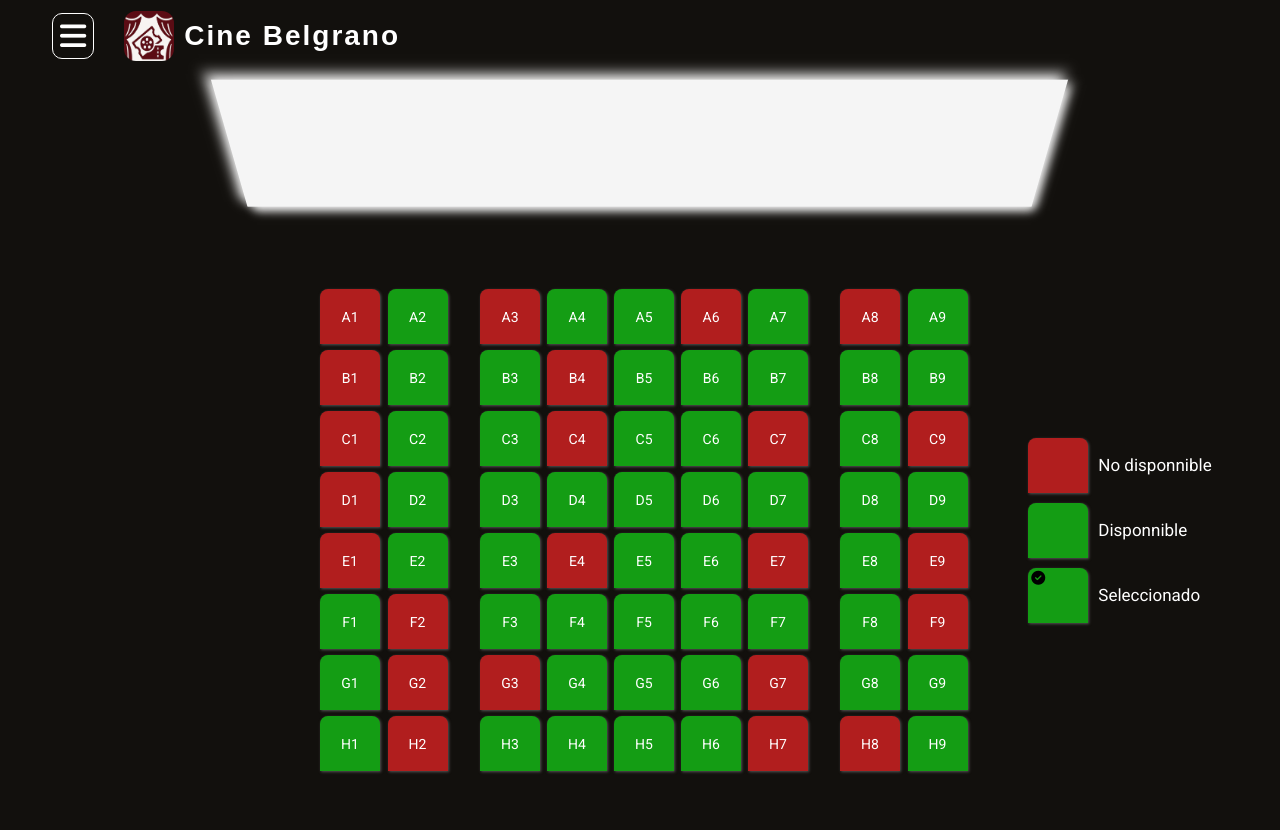
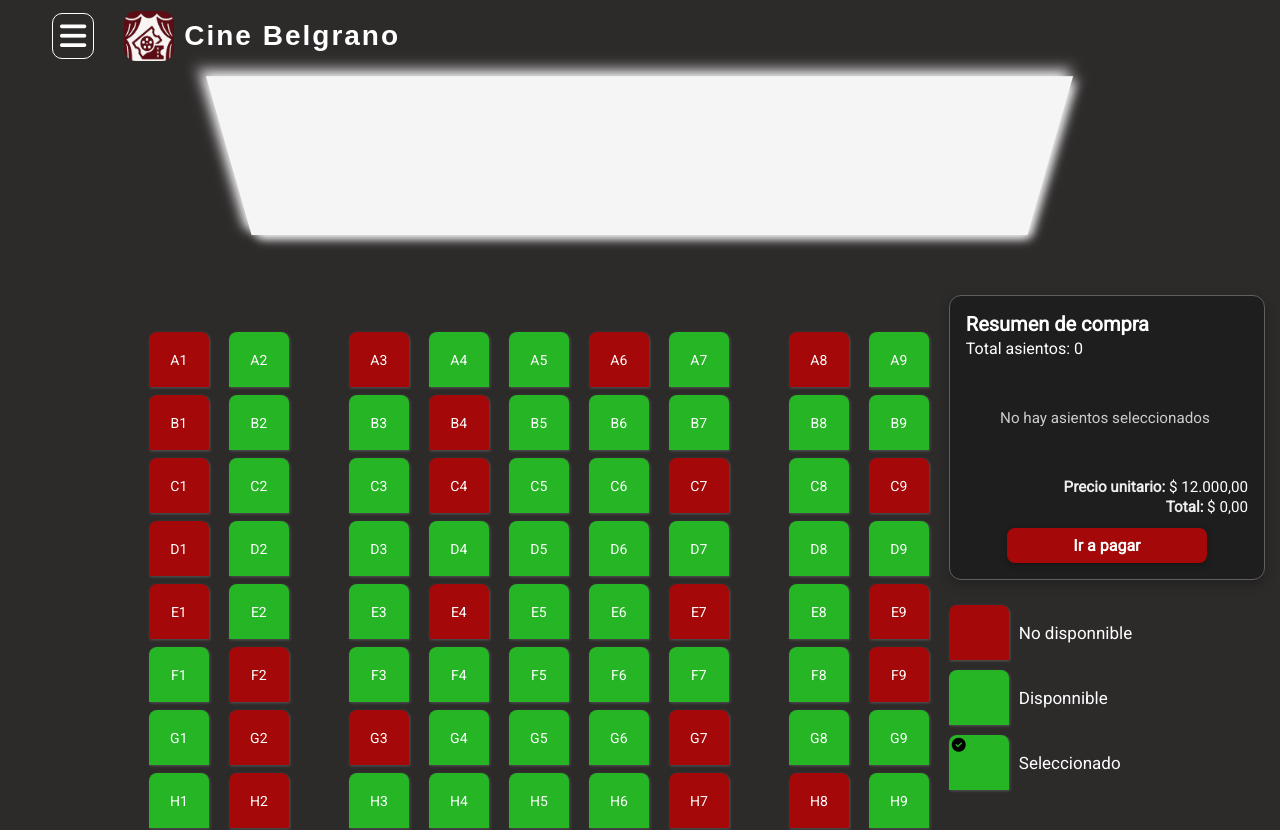
Before and after one commit to DiegoVargasFalla/cine, a Vue app: page /tickets in a window 1280 px wide. Shown: the top 830 px of the page. Built offline with nearby package versions, Linux system fonts and the light colour scheme; a web font is replaced by a local one.

Commit message:
responsive seat table and buy car

```diff
--- a/src/App.vue
+++ b/src/App.vue
@@ -1,10 +1,11 @@
 <script setup>
+import MainView from './views/MainView.vue';
 
 </script>
 
 <template>
   <div class="div-main-app">
-    <RouterView></RouterView>
+    <MainView></MainView>
   </div>
 </template>
 
--- a/src/components/modules/buttons/loginRegisterButton.vue
+++ b/src/components/modules/buttons/loginRegisterButton.vue
@@ -17,7 +17,7 @@
   }
 
   .cine-button {
-    background-color: #800020; /* bordo */
+    background-color: #a40808; /* bordo */
     color: white;
     font-family: "Cal Sans", sans-serif;
     font-size: 16px;
@@ -32,7 +32,7 @@
   }
 
   .cine-button:hover {
-    background-color: #a52a2a; /* tono más claro al pasar el mouse */
+    background-color: #bb2020; /* tono más claro al pasar el mouse */
     transform: scale(1.05);
   }
 
--- a/src/components/modules/cardMovie/CardMovie.vue
+++ b/src/components/modules/cardMovie/CardMovie.vue
@@ -83,7 +83,7 @@ function getRunTimeMovie() {
 
 .container-card {
     position: relative;
-    background-color: rgb(66, 35, 35);
+    background-color: #a40808;
     display: flex;
     align-items: center;
     justify-content: center;
--- a/src/components/modules/mainPages/Footer.vue
+++ b/src/components/modules/mainPages/Footer.vue
@@ -26,7 +26,7 @@
 
   <style scoped>
   .container-footer {
-    background-color: #8e0b0b;
+    background-color: #a40808;
     color: white;
     width: 100%;
     padding: 2rem 1rem;
--- a/src/components/modules/mainPages/Header.vue
+++ b/src/components/modules/mainPages/Header.vue
@@ -49,7 +49,6 @@ document.addEventListener('scroll', () => {
 
 .container-header {
     position: fixed;
-    /* background-color: #8e0b0b; */
     display: flex;
     align-items: center;
     justify-content: center;
--- a/src/components/modules/mainPages/mainPage.vue
+++ b/src/components/modules/mainPages/mainPage.vue
@@ -109,7 +109,7 @@ const promotionsImg = [
 
 .content-cards-movies {
     position: relative;
-    background: url(prop.img);
+    /* background: url(prop.img); */
     /* background-color: green; */
     display: flex;
     align-items: center;
--- a/src/components/modules/movieTickets/store/ChairStore.js
+++ b/src/components/modules/movieTickets/store/ChairStore.js
@@ -1,10 +1,51 @@
-import { define } from "core-js/core/object";
 import { defineStore } from "pinia";
 
 
 
 export const useChairStore = defineStore('chairStore', {
     state: () => ({
-        selected: Boolean
-    })
+        listSeat: [],
+        total: 0,
+        unitPrice: Number(12000),
+        seatTotal: 0,
+    }),
+    actions: {
+        getSeatTotal() {
+            return this.seatTotal;
+        },
+        setSeaTotal(value) {
+            this.seatTotal = value;
+        },
+        addChair(value) {
+            this.listSeat.push(value)
+        },
+        deleteChair(id) {
+            const index = this.listSeat.findIndex(c => c.id === id);
+
+            if(index !== -1) {
+                this.listSeat.splice(index, 1)
+            }
+        },
+        getListSeat(){
+            return this.listSeat;
+        },
+        getTotal() {
+            return this.total;
+        },
+        setTotal(value) {
+            this.total = value;
+        },
+        calculateTotal() {
+            if(this.listSeat.length > 0) {
+                this.total = this.listSeat.length * 12000;
+                this.seatTotal += 1
+            }
+        },
+        substractSeat() {
+            if(this.listSeat.length >= 0) {
+                this.total -= 12000;
+                this.seatTotal -= 1
+            }
+        }
+    }
 })
--- /dev/null
+++ b/src/components/modules/movieTickets/views/BuyCar.vue
@@ -0,0 +1,176 @@
+<template>
+    <div class="container-car">
+        <div class="container-title">
+            <h2 class="title-resume">Resumen de compra</h2>
+            <span class="span-total-seats">Total asientos: {{ chairStore.getSeatTotal() }}</span>
+        </div>
+        <div class="container-list-seat">
+            <div v-if="numChairSelected" class="not-seats">No hay asientos seleccionados</div>
+            <div v-else class="container-list-seats">
+                <ul class="ul-list">
+                    <li class="text-li" v-for="(item, index) in chairStore.getListSeat()" :key="index">
+                        <strong class="text-strong">Fila</strong> {{ item.row }} <strong class="text-strong">Asiento</strong> {{ item.num }}
+                    </li>
+                </ul>
+            </div>
+        </div>
+        <div class="container-total">
+            <strong>Precio unitario: <strong class="text-strong">{{ new Intl.NumberFormat('es-AR', {style: 'currency', currency: 'ARS'}).format(chairStore.unitPrice) }}</strong> </strong>
+            <strong>Total:  <strong class="text-strong">{{ new Intl.NumberFormat('es-AR', {style: 'currency', currency: 'ARS'}).format(total) }}</strong></strong>
+            </div>
+        <div class="container-button-pay">
+            <div class="button-pay"><strong>Ir a pagar</strong></div>
+        </div>
+    </div>
+</template>
+
+<script setup>
+import { computed } from 'vue';
+import { useChairStore } from '../store/ChairStore';
+
+const chairStore = useChairStore();
+
+const numChairSelected = computed(() => chairStore.getListSeat().length === 0);
+const total = computed(() => chairStore.getTotal());
+
+</script>
+
+<style scoped>
+.container-car {
+  background-color: #1e1e1e;
+  display: flex;
+  flex-direction: column;
+  padding: 1rem;
+  height: 100%;
+  width: 100%;
+  border-radius: 12px;
+  border: 1px solid #616060;
+  box-shadow: 0 4px 12px rgba(0, 0, 0, 0.25);
+  gap: 0.75rem;
+  box-sizing: border-box;
+  overflow: hidden;
+}
+
+.container-title {
+  display: flex;
+  align-items: center;
+  justify-content: space-between;
+  width: 100%;
+}
+
+.title-resume {
+  font-family: 'Roboto', sans-serif;
+  font-size: 1.25rem;
+  color: #fff;
+  font-weight: 600;
+  margin: 0;
+}
+
+.container-list-seat {
+  flex: 1;
+  overflow-y: auto;
+  width: 100%;
+  padding-right: 4px;
+  /* max-height: 35%; */
+}
+
+.container-list-seat::-webkit-scrollbar {
+  width: 6px;
+}
+.container-list-seat::-webkit-scrollbar-thumb {
+  background-color: #888;
+  border-radius: 10px;
+}
+.container-list-seat::-webkit-scrollbar-thumb:hover {
+  background-color: #aaa;
+}
+
+.not-seats {
+    display: flex;
+    align-items: center;
+    justify-content: center;
+    width: 100%;
+    height: 100%;
+
+    font-family: 'Roboto', sans-serif;
+    font-size: 0.95rem;
+    color: #ccc;
+    text-align: center;
+}
+
+.ul-list {
+  list-style: none;
+  padding: 0;
+  margin: 0;
+}
+
+.text-li {
+  font-family: 'Roboto', sans-serif;
+  font-size: 0.95rem;
+  color: #ddd;
+  padding: 4px 0;
+  line-height: 1.4;
+}
+
+.text-strong {
+  font-weight: 500;
+  color: #fff;
+}
+
+.container-total {
+  display: flex;
+  flex-direction: column;
+  align-items: flex-end;
+  width: 100%;
+  gap: 2px;
+  font-family: 'Roboto', sans-serif;
+  font-size: 0.95rem;
+  color: #eee;
+}
+
+.container-button-pay {
+  display: flex;
+  align-items: center;
+  justify-content: center;
+  width: 100%;
+  margin-top: auto;
+}
+
+.button-pay {
+  background-color: #a40808;
+  padding: 0.5rem 1rem;
+  border-radius: 8px;
+  cursor: pointer;
+  text-align: center;
+  width: 100%;
+  max-width: 200px;
+  box-shadow: 0 2px 6px rgba(0, 0, 0, 0.3);
+  transition: 0.2s ease;
+
+  font-family: 'Roboto', sans-serif;
+  font-size: 1rem;
+  font-weight: 500;
+  color: #fff;
+}
+
+.button-pay:hover {
+  background-color: #c51919;
+  transform: scale(1.03);
+}
+
+.span-total-seats {
+    font-family: 'Roboto', sans-serif;
+    font-size: 1rem;
+    font-weight: 500;
+    color: #fff;
+}
+
+@media screen and (max-width: 1450px) {
+    .container-title {
+        flex-direction: column;
+        align-items: start;
+        gap: 3px;
+    }
+}
+
+</style>
--- a/src/components/modules/movieTickets/ChairChoice.vue
+++ b/src/components/modules/movieTickets/views/ChairChoice.vue
@@ -9,7 +9,10 @@
 
 <script setup>
 import { ref } from 'vue';
+import { useChairStore } from '../store/ChairStore';
 
+
+const chairStore = useChairStore();
 
 const selected = ref(false);
 
@@ -18,15 +21,22 @@ const props = defineProps({
     row: String,
     num: Number,
     available: Boolean,
-    exaple: Boolean
+    exaple: Boolean,
+    proof: Boolean
 })
 
 const clickChair = () => {
-    if(props.available === true) {
+    const seat = {id: props.id, row: props.row, num: props.num}
+    if(props.available === true && !props.proof) {
         if(!selected.value) {
             selected.value = true;
+            chairStore.addChair(seat);
+            chairStore.calculateTotal();
+            console.log(chairStore.getListSeat());
         } else {
             selected.value = false;
+            chairStore.deleteChair(seat.id);
+            chairStore.substractSeat();
         }
     }
 }
@@ -44,7 +54,7 @@ const clickChair = () => {
     justify-content: center;
     width: 60px;
     height: 55px;
-    background-color: rgb(20, 157, 20);
+    background-color: rgb(37, 181, 37);
     color: white;
     text-align: center;
     line-height: 40px;
@@ -54,7 +64,7 @@ const clickChair = () => {
     border-bottom-right-radius: 0;
     cursor: pointer;
     transition: background-color 0.2s;
-    /* border: solid 0.5px whitesmoke; */
+
     box-shadow: 1px 1px 3px rgb(87, 85, 85);
     transition: all 0.2s ease;
 
@@ -71,7 +81,7 @@ const clickChair = () => {
 }
 
 .no-available {
-    background-color:  rgb(177, 30, 30);
+    background-color:  #a40808;
 }
 
 .icon-check {
@@ -81,41 +91,12 @@ const clickChair = () => {
     left: 3px;
 }
 
-</style>
-
-
-
-
-
-
-<!-- <template>
-    <div class="chair">
-    </div>
-</template>
-
-<script>
-
-</script>
-
-<style scoped>
-
-.chair {
-    width: 40px;
-    height: 40px;
-    background-color: #3f3f3f;
-    color: white;
-    text-align: center;
-    line-height: 40px;
-    border-top-left-radius: 8px;
-    border-top-right-radius: 8px;
-    border-bottom-left-radius: 0;
-    border-bottom-right-radius: 0;
-    cursor: pointer;
-    user-select: none;
-    transition: background-color 0.2s;
+@media screen and (max-width: 1000px) {
+    .container-component-chair {
+        height: auto;
+        width: auto;
+        padding: 2px 15px;
+    }
 }
 
-.asiento:hover {
-    background-color: #5c5c5c;
-}
-</style> -->
+</style>
--- a/src/components/modules/movieTickets/MovieTicketBuy.vue
+++ b/src/components/modules/movieTickets/views/MovieTicketBuy.vue
@@ -1,12 +1,10 @@
 <template>
-    <Header></Header>
     <div class="container-buy-tickets">
         <div class="container-second">
             <div class="container-screen">
                 <div class="screen"></div>
             </div>
             <div class="container-sections-chair">
-                <div class="container-left"></div>
                 <div class="container-center">
                     <div class="container-chair-1">
                         <ChairChoice
@@ -17,8 +15,8 @@
                         :num="item.num"
                         :available="item.available"
                         ></ChairChoice>
-                </div>
-                <div class="container-chair-2">
+                    </div>
+                    <div class="container-chair-2">
                         <ChairChoice
                         v-for="(item, index) in chairList2"
                         :key="index"
@@ -27,8 +25,8 @@
                         :num="item.num"
                         :available="item.available"
                         ></ChairChoice>
-                </div>
-                <div class="container-chair-3">
+                    </div>
+                    <div class="container-chair-3">
                         <ChairChoice
                         v-for="(item, index) in chairList3"
                         :key="index"
@@ -37,18 +35,23 @@
                         :num="item.num"
                         :available="item.available"
                         ></ChairChoice>
-                </div>
+                    </div>
                 </div>
                 <div class="container-right">
+                    <div class="container-car-buy">
+                        <BuyCar></BuyCar>
+                    </div>
                     <div class="container-indications">
                         <div class="unavalible-chair content-per-indication">
                             <ChairChoice
+                            :proof="true"
                             ></ChairChoice>
                             <span>No disponnible</span>
                         </div>
                         <div class="avalible-chair content-per-indication">
                             <ChairChoice
                             :available="true"
+                            :proof="true"
                             ></ChairChoice>
                             <span>Disponnible</span>
                         </div>
@@ -56,6 +59,7 @@
                             <ChairChoice
                             :available="true"
                             :exaple="true"
+                            :proof="true"
                             ></ChairChoice>
                             <span>Seleccionado</span>
                         </div>
@@ -63,14 +67,14 @@
                 </div>
             </div>
         </div>
-        <!-- <div class="container-three">
-        </div> -->
     </div>
 </template>
 
 <script setup>
-import Header from '../mainPages/Header.vue';
+import Header from '../../mainPages/Header.vue';
 import ChairChoice from './ChairChoice.vue';
+import Footer from '../../mainPages/Footer.vue';
+import BuyCar from './BuyCar.vue';
 
 const chairList1 = [
   { id: 1, row: 'A', num: 1, available: false },
@@ -159,7 +163,7 @@ const chairList3 = [
 
 .container-buy-tickets {
     position: relative;
-    background-color: #12100D;
+    /* background-color: #12100D; */
     display: flex;
     align-items: center;
     justify-content: center;
@@ -169,14 +173,12 @@ const chairList3 = [
 
 .container-second {
     position: relative;
-    /* background-color: rgb(45, 42, 42); */
+    background-color: rgb(45, 42, 42);
     display: flex;
     align-items: center;
     justify-content: center;
     flex-direction: column;
-    height: 100vh;
     width: 100%;
-    margin-top: 50px;
 }
 
 .container-three {
@@ -194,9 +196,10 @@ const chairList3 = [
     position: relative;
     /* background-color: gray; */
     display: flex;
-    align-items: end;
+    align-items: center;
     justify-content: center;
-    height: 20%;
+    margin-top: 60px;
+    height: 25vh;
     width: 80%;
 }
 
@@ -206,7 +209,9 @@ const chairList3 = [
     display: flex;
     align-items: center;
     justify-content: center;
-    height: 80%;
+    /* flex-direction: column; */
+    height: 80vh;
+    /* padding: 10px 0; */
     width: 100%;
 }
 
@@ -225,10 +230,11 @@ const chairList3 = [
     position: relative;
     display: flex;
     align-items: center;
-    justify-content: center;
-    gap: 40px;
+    justify-content: end;
+    gap: 60px;
     height: 100%;
-    width: 50%;
+    width: 75%;
+    padding-right: 20px;
 }
 
 .container-right {
@@ -236,9 +242,13 @@ const chairList3 = [
     /* background-color: gray; */
     display: flex;
     align-items: center;
-    justify-content: center;
+    justify-content: start;
+    flex-direction: column;
     height: 100%;
     width: 25%;
+    gap: 25px;
+    padding: 10px 0;
+    margin-right: 15px;
 }
 
 .container-indications {
@@ -246,16 +256,19 @@ const chairList3 = [
     position: relative;
     display: flex;
     align-items: start;
-    justify-content: center;
+    justify-content: start;
     flex-direction: column;
+    height: 50%;
+    width: 100%;
     gap: 10px;
 }
 
 .content-per-indication {
     position: relative;
     display: flex;
-    /* justify-content: start; */
+    justify-content: start;
     align-items: center;
+    width: 100%;
     gap: 10px;
 
     font-family: 'Roboto', sans-serif;
@@ -271,8 +284,8 @@ const chairList3 = [
     display: grid;
     grid-template-columns: repeat(2, minmax(0, 1fr));
     grid-template-rows: repeat(8, minmax(0, 1fr));
-    column-gap: 15px;
-    row-gap: 6px;
+    column-gap: 20px;
+    row-gap: 8px;
 }
 
 .container-chair-2 {
@@ -283,8 +296,8 @@ const chairList3 = [
     grid-template-columns: repeat(5, minmax(0, 1fr));
     grid-template-rows: repeat(8, minmax(0, 1fr));
     gap: 6px;
-    column-gap: 15px;
-    row-gap: 6px;
+    column-gap: 20px;
+    row-gap: 8px;
 }
 
 .container-chair {
@@ -307,4 +320,38 @@ const chairList3 = [
                 -5px -5px 12px whitesmoke;
 }
 
+.container-car-buy {
+    position: relative;
+    display: flex;
+    align-items: center;
+    justify-content: center;
+    /* background-color: orange; */
+    height: 50%;
+    width: 100%;
+    margin-top: 25px;
+}
+
+@media screen and (max-width: 1150px) {
+    .container-sections-chair {
+        flex-direction: column;
+    }
+    .container-right {
+        display: none;
+    }
+    .container-center {
+        justify-content: center;
+        width: 85%;
+        gap: 44px;
+        /* margin-top: -100px; */
+    }
+    .container-sections-chair {
+        padding: 2px;
+    }
+    .container-chair-1,
+    .container-chair-2,
+    .container-chair-3 {
+        column-gap: 37px;
+    }
+}
+
 </style>
--- a/src/views/MainView.vue
+++ b/src/views/MainView.vue
@@ -1,7 +1,7 @@
 <template>
     <div class="container-main">
         <Header></Header>
-        <mainPage></mainPage>
+        <RouterView></RouterView>
         <Footer></Footer>
         <Layer v-if="showLayer"></Layer>
     </div>
@@ -10,7 +10,7 @@
 <script setup>
 import Header from '@/components/modules/mainPages/Header.vue';
 import Footer from '@/components/modules/mainPages/Footer.vue';
-import mainPage from '@/components/modules/mainPages/mainPage.vue';
+// import mainPage from '@/components/modules/mainPages/mainPage.vue';
 import { useMoviesStore } from '@/stores/moviesStore/MoviesStore';
 import Layer from '@/components/modules/layer/Layer.vue';
 import { computed } from 'vue';
```
Also changed, not shown: src/router/index.js (+4 -3 lines).
